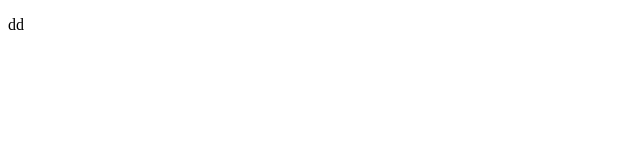
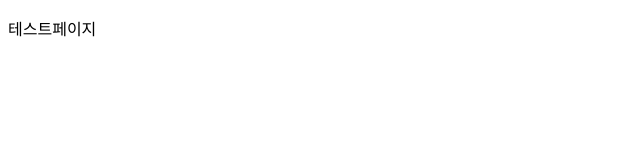
Before and after one commit to sjok9400/test-3, a plain HTML site: page index.html in a window 1280 px wide. Shown: the full height of the page, 0-640 px from the left. Drawn offline with Linux system fonts and the light colour scheme.

Commit message:
Update index.html

```diff
--- a/index.html
+++ b/index.html
@@ -6,6 +6,6 @@
     <title>Document</title>
 </head>
 <body>
-    <p>dd</p>
+    <p>테스트페이지</p>
 </body>
 </html>
```
